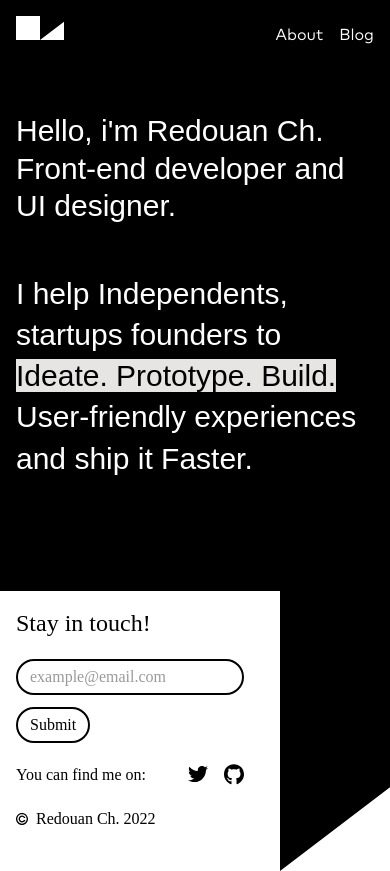
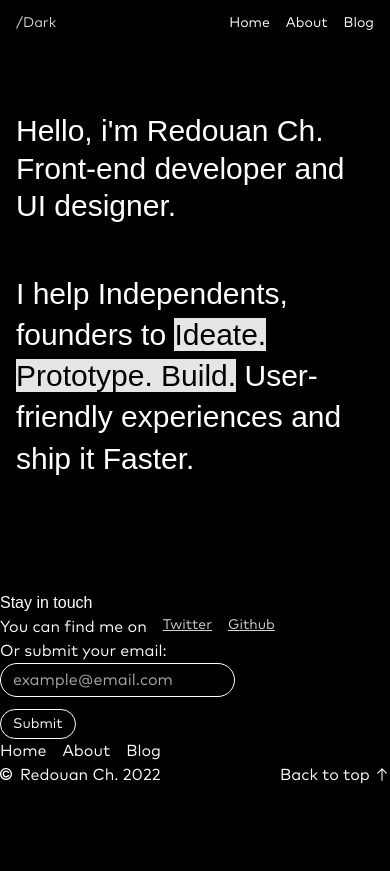
Before and after one commit to resherra/rssh.studio, a Next.js app: page / in a window 390 px wide. After the commit the page ends 844 px from the top, so only its background shows below. Built offline with nearby package versions, Linux system fonts and the light colour scheme; a web font is replaced by a local one.

Commit message:
footer/header

```diff
--- a/app/page.js
+++ b/app/page.js
@@ -4,7 +4,7 @@ export default function Home() {
       <div className={`flex flex-col text-3xl lg:text-5xl gap-12`}>
         <h1 className={`leading-tight`}>Hello, i&apos;m Redouan Ch. Front-end developer and UI designer.</h1>
         <h1 className={`leading-snug font-medium`}>
-          I help Independents, startups founders to <span className={`bg-stone-200 text-black`}>Ideate. Prototype. Build.</span> User-friendly experiences and ship it Faster.
+          I help Independents, founders to <span className={`bg-stone-200 text-black`}>Ideate. Prototype. Build.</span> User-friendly experiences and ship it Faster.
         </h1>
       </div>
     </main>
--- /dev/null
+++ b/components/BackToTop.js
@@ -0,0 +1,12 @@
+"use client"
+
+export default function BackToTop() {
+  const handleClick = () => {
+    window.scrollTo({
+      top: 0,
+      behavior: "smooth",
+    })
+  }
+
+  return <button onClick={handleClick}>Back to top ↑</button>
+}
--- a/components/ContactForm.js
+++ b/components/ContactForm.js
@@ -10,9 +10,9 @@ export default function ContactForm() {
   }
 
   return (
-    <form onSubmit={handleSubmit} className="flex flex-col items-start gap-3 text-black" noValidate>
-      <input id="email" type="email" name="email" placeholder="example@email.com" className="text-black px-3 py-1 border-2 border-black rounded-3xl bg-transparent placeholder:text-black/40 outline-none" />
-      <button type="submit" disabled={state.submitting} className="text-black border-2 border-black  hover:text-textColor hover:bg-black focus:bg-black focus:text-textColor  px-3 py-1  rounded-3xl outline-none">
+    <form onSubmit={handleSubmit} className={`flex flex-col items-start gap-3 text-textColor`} noValidate>
+      <input id="email" type="email" name="email" placeholder="example@email.com" className="text-textColor px-3 py-1 border border-textColor rounded-3xl bg-transparent placeholder:text-zinc-300/80 outline-none" />
+      <button type="submit" disabled={state.submitting} className="text-sm border border-textColor hover:text-secColor focus:text-secColor hover:bg-white focus:bg-white px-3 py-1 rounded-3xl outline-none">
         Submit
       </button>
     </form>
--- a/components/Footer.js
+++ b/components/Footer.js
@@ -1,44 +1,55 @@
+import Link from "next/link"
+
 import ContactForm from "./ContactForm"
+import BackToTop from "./BackToTop"
 
 import Image from "next/image"
-import githubIcon from "../public/github-logo.svg"
-import twitterIcon from "../public/twitter-logo.svg"
 import copyrightIcon from "../public/copyright-icon.svg"
 
 export default function Footer() {
   return (
-    <div className={`flex flex-col relative justify-center overflow-hidden selection:text-textColor selection:bg-black`}>
-      <div className={`w-[35rem] md:w-screen lg:h-screen lg:w-auto`}>
-        <svg xmlns="http://www.w3.org/2000/svg" viewBox="0 0 190 95" className={`fill-white`}>
-          <g data-name="Layer 2">
-            <g data-name="Layer 1">
-              <path d="M0 0h95v95H0zM190 95H95l95-72.31V95z" />
-            </g>
-          </g>
-        </svg>
+    <div className={`flex flex-col font-mono justify-center text-textColor`}>
+      <p className={`font-sans font-medium`}>Stay in touch</p>
+      <div className={`flex gap-4`}>
+        <p>You can find me on</p>
+        <ul className={`flex gap-4 text-sm text-mainGray underline`}>
+          <li>
+            <a href="https://twitter.com/lazycherrat" target="_blank" aria-label="Twitter link">
+              Twitter
+            </a>
+          </li>
+          <li>
+            <a href="https://github.com/lazych" target="_blank" aria-label="Twitter link">
+              Github
+            </a>
+          </li>
+        </ul>
       </div>
-
-      <div className={`absolute w-full h-full flex lg:justify-start lg:items-end`}>
-        <div className={`p-4 lg:px-8 lg:pb-8 flex flex-col gap-5`}>
-          <h5 className={`text-black text-2xl`}>Stay in touch!</h5>
+      <div>
+        <p>Or submit your email:</p>
+        <div>
           <ContactForm />
-          <div className={`flex justify-between items-center`}>
-            <div className={`text-black`}>You can find me on:</div>
-            <div className={`flex gap-4`}>
-              <a href="https://twitter.com/lazycherrat" target="_blank" aria-label="Github Link">
-                <Image src={twitterIcon} alt="Twitter icon" className={`w-5`} />
-              </a>
-              <a href="https://github.com/lazych" target="_blank" aria-label="Github Link">
-                <Image src={githubIcon} alt="Github icon" className={`w-5`} />
-              </a>
-            </div>
-          </div>
-
-          <div className={`flex gap-2 items-center`}>
-            <Image className={`w-3`} src={copyrightIcon} alt="Copyright icon" />
-            <div className={`text-black`}>Redouan Ch. {new Date().getFullYear()}</div>
-          </div>
         </div>
+      </div>
+      <div>
+        <ul className={`flex gap-4 items-baseline`}>
+          <li>
+            <Link href={`/`}>Home</Link>
+          </li>
+          <li>
+            <Link href={`/about`}>About</Link>
+          </li>
+          <li>
+            <Link href={`/blog`}>Blog</Link>
+          </li>
+        </ul>
+      </div>
+      <div className={`flex gap-2 items-baseline justify-between text-textColor`}>
+        <div className={`flex items-baseline gap-2`}>
+          <Image className={`w-3`} src={copyrightIcon} alt="Copyright icon" />
+          <div>Redouan Ch. {new Date().getFullYear()}</div>
+        </div>
+        <BackToTop />
       </div>
     </div>
   )
--- a/components/Header.js
+++ b/components/Header.js
@@ -2,9 +2,9 @@
 
 import Link from "next/link"
 import { useEffect, useState } from "react"
-import Image from "next/image"
 
-import logo from "../public/logo.svg"
+//components
+import LightModes from "./LightModes"
 
 export default function Header() {
   const [scroll, setScroll] = useState(false)
@@ -23,20 +23,14 @@ export default function Header() {
   }
 
   return (
-    <nav className={`w-full fixed top-0 left-0 leading-none bg-black backdrop-filter-none lg:bg-black/40 lg:backdrop-blur-[1px] font-mono  ${scroll && `border-b border-neutral-400`}`}>
+    <nav className={`w-full text-sm fixed top-0 left-0 leading-none bg-black backdrop-filter-none lg:bg-black/40 lg:backdrop-blur-[1px] font-mono  ${scroll && `border-b border-neutral-400`}`}>
       <div className={`m-4 lg:mx-8 lg:mt-8 lg:mb-2`}>
         <div className={`flex justify-between items-baseline`}>
-          <Link href={`/`} className={`w-12 lg:w-14`} aria-label="Home page">
-            <svg xmlns="http://www.w3.org/2000/svg" viewBox="0 0 190 95" className={`fill-white`}>
-              <g data-name="Layer 2">
-                <g data-name="Layer 1">
-                  <path d="M0 0h95v95H0zM190 95H95l95-72.31V95z" />
-                </g>
-              </g>
-            </svg>
-          </Link>
-
+          <LightModes />
           <ul className={`flex gap-4 items-baseline`}>
+            <li>
+              <Link href={`/`}>Home</Link>
+            </li>
             <li>
               <Link href={`/about`}>About</Link>
             </li>
--- /dev/null
+++ b/components/LightModes.js
@@ -0,0 +1,17 @@
+"use client"
+
+import { useState } from "react"
+
+export default function LightModes() {
+  const [dark, setDark] = useState(false)
+
+  const switchHandler = () => {
+    setDark(!dark)
+  }
+
+  return (
+    <button onClick={switchHandler} className={`text-mainGray`}>
+      {!dark ? `/Dark` : `/Light`}
+    </button>
+  )
+}
--- a/tailwind.config.js
+++ b/tailwind.config.js
@@ -10,6 +10,7 @@ module.exports = {
         mainColor: "#F7CED7",
         secColor: "#000000",
         textColor: "#ffffff",
+        mainGray: "#D4D4D8",
       },
       fontFamily: {
         sans: ["var(--font-domaine)"],
```
Also changed, not shown: public/copyright-icon.svg.
